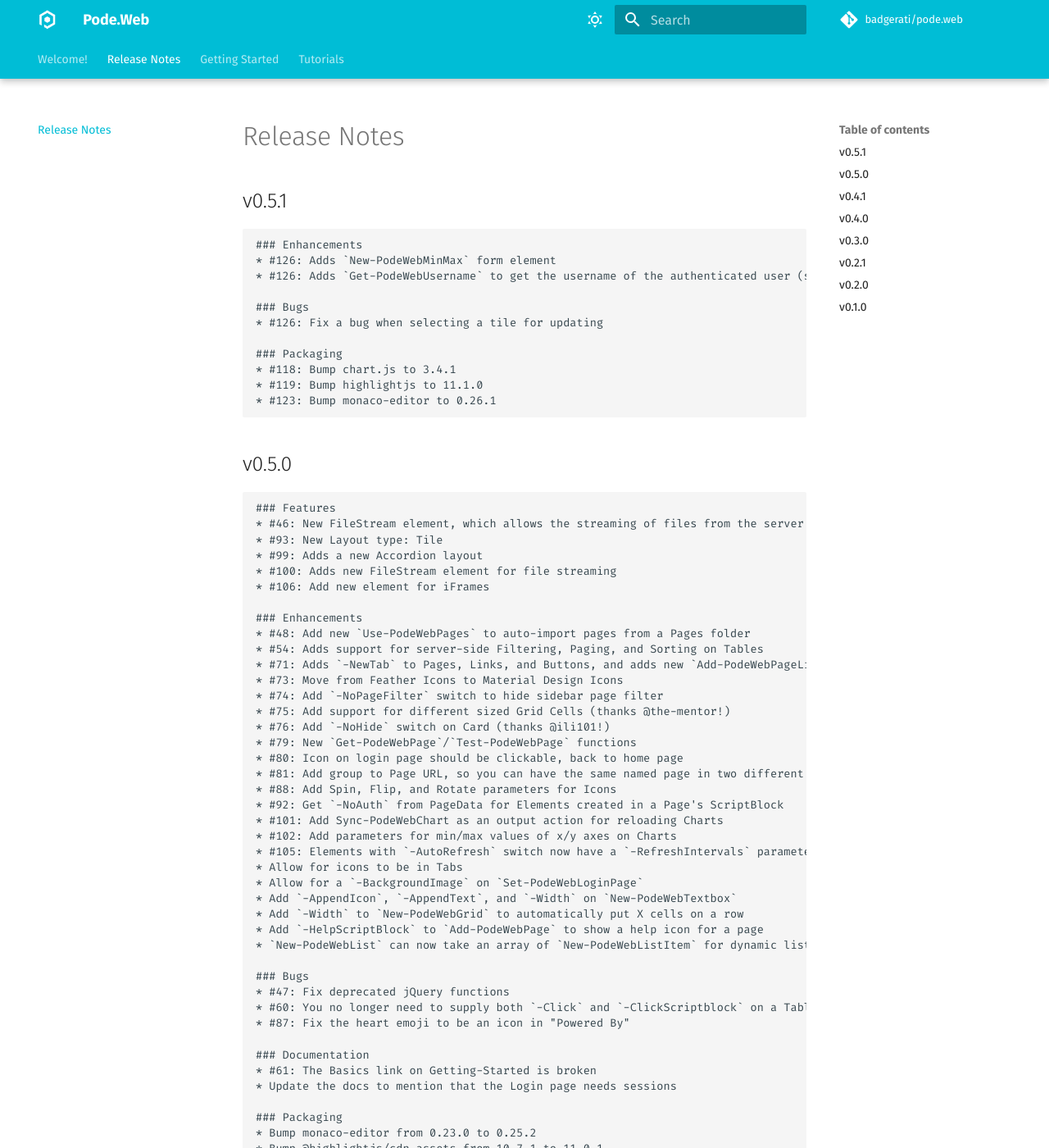
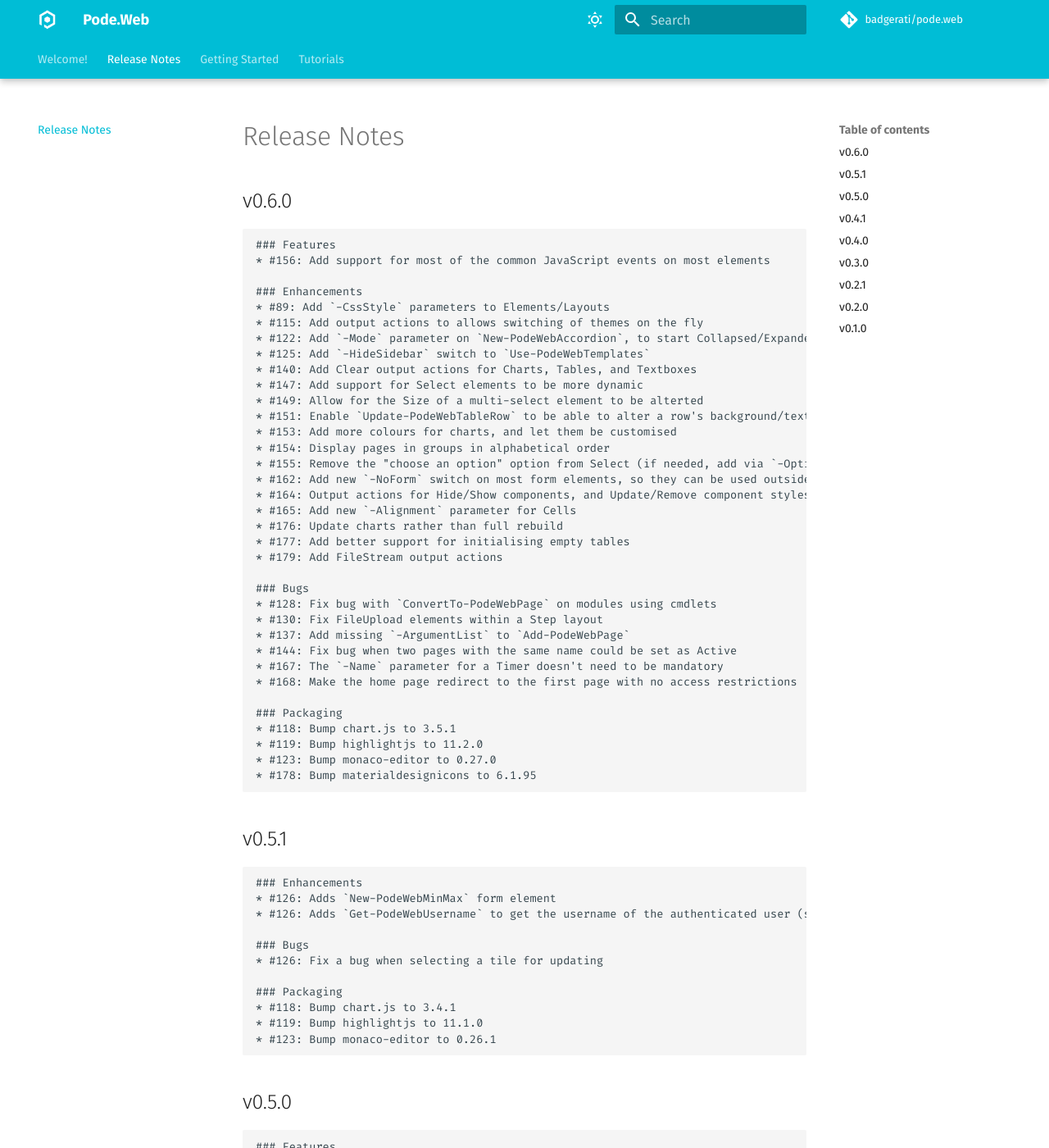
Before and after one commit to Badgerati/Pode.Web, an MkDocs documentation site: the page built from docs/release-notes.md, in a window 1280 px wide and 1400 px high. Shown: the whole window at 82% size. Built offline with MkDocs 1.6.1 and Material for MkDocs 9.7.7, drawn with Linux system fonts in a browser that asks for light colours; comment, search, counter and statistics services are not loaded.

Commit message:
add release notes for v0.6.0

````diff
--- a/docs/release-notes.md
+++ b/docs/release-notes.md
@@ -1,4 +1,44 @@
 # Release Notes
+
+## v0.6.0
+
+```plain
+### Features
+* #156: Add support for most of the common JavaScript events on most elements
+
+### Enhancements
+* #89: Add `-CssStyle` parameters to Elements/Layouts
+* #115: Add output actions to allows switching of themes on the fly
+* #122: Add `-Mode` parameter on `New-PodeWebAccordion`, to start Collapsed/Expanded
+* #125: Add `-HideSidebar` switch to `Use-PodeWebTemplates`
+* #140: Add Clear output actions for Charts, Tables, and Textboxes
+* #147: Add support for Select elements to be more dynamic
+* #149: Allow for the Size of a multi-select element to be alterted
+* #151: Enable `Update-PodeWebTableRow` to be able to alter a row's background/text colour
+* #153: Add more colours for charts, and let them be customised
+* #154: Display pages in groups in alphabetical order
+* #155: Remove the "choose an option" option from Select (if needed, add via `-Options`)
+* #162: Add new `-NoForm` switch on most form elements, so they can be used outside a Form
+* #164: Output actions for Hide/Show components, and Update/Remove component styles
+* #165: Add new `-Alignment` parameter for Cells
+* #176: Update charts rather than full rebuild
+* #177: Add better support for initialising empty tables
+* #179: Add FileStream output actions
+
+### Bugs
+* #128: Fix bug with `ConvertTo-PodeWebPage` on modules using cmdlets
+* #130: Fix FileUpload elements within a Step layout
+* #137: Add missing `-ArgumentList` to `Add-PodeWebPage`
+* #144: Fix bug when two pages with the same name could be set as Active
+* #167: The `-Name` parameter for a Timer doesn't need to be mandatory
+* #168: Make the home page redirect to the first page with no access restrictions
+
+### Packaging
+* #118: Bump chart.js to 3.5.1
+* #119: Bump highlightjs to 11.2.0
+* #123: Bump monaco-editor to 0.27.0
+* #178: Bump materialdesignicons to 6.1.95
+```
 
 ## v0.5.1
 
````
Also changed, not shown: 1 other file.
